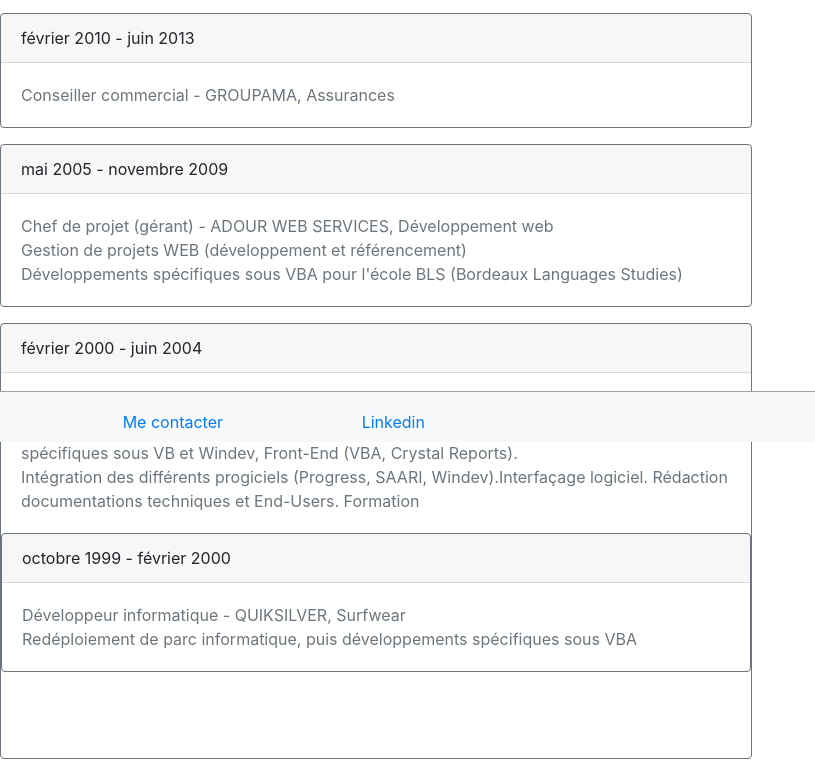
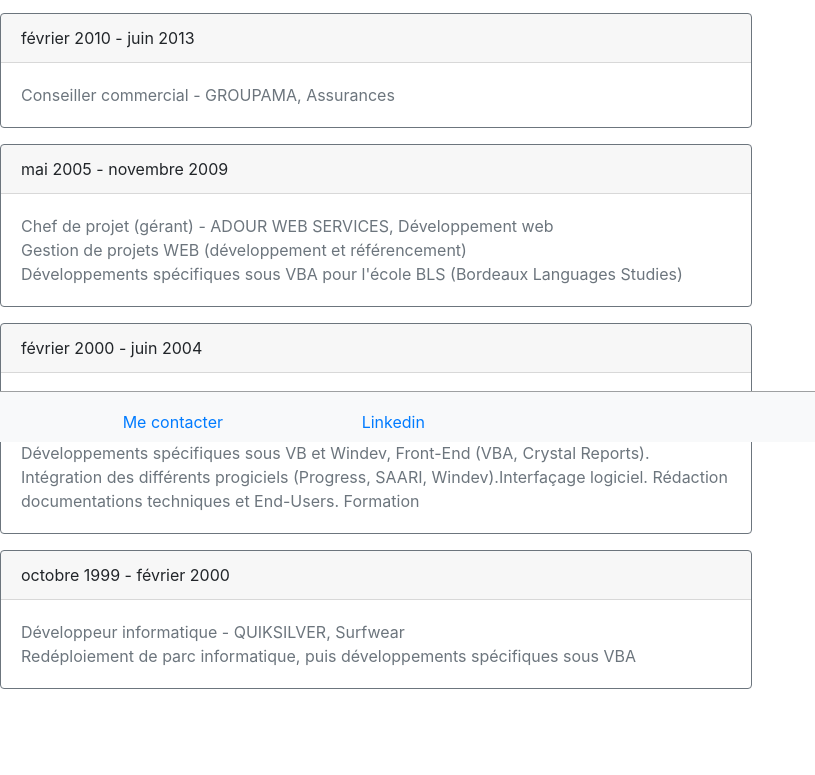
Before and after one commit to stephanejacot/CV, a plain HTML site: page experience.html in a window 1280 px wide. Shown: the part 358-1133 px from the top of the page, without its empty margins (0-815 px from the left). Drawn offline with nearby package versions, Linux system fonts and the light colour scheme.

Commit message:
version 1.3

```diff
--- a/experience.html
+++ b/experience.html
@@ -56,23 +56,25 @@
     <div class="card border-secondary mb-3" style="max-width: 47rem;">
         <div class="card-header">mai 2005 - novembre 2009</div>
         <div class="card-body text-secondary">Chef de projet (gérant) - ADOUR WEB SERVICES, Développement web
-                <p class="card-text">Gestion de projets WEB (développement et référencement) </p>
+            <div class="card-text">Gestion de projets WEB (développement et référencement)</div>
             Développements spécifiques sous VBA pour l'école BLS (Bordeaux Languages Studies)
         </div>
     </div>
     <div class="card border-secondary mb-3" style="max-width: 47rem;">
         <div class="card-header">février 2000 - juin 2004</div>
         <div class="card-body text-secondary">Responsable informatique - PETROMARINE, Transport Maritime Pétrolier
-        <p class="card-text">Administration du système d’information et bases de
-            données du groupe. Développements spécifiques sous VB et Windev, Front-End (VBA,
-            Crystal Reports).</p>
-        Intégration des différents progiciels (Progress, SAARI, Windev).Interfaçage
+            <div class="card-text">Administration du système d’information et bases de
+                données du groupe.</div>
+                Développements spécifiques sous VB et Windev, Front-End (VBA,
+                Crystal Reports). Intégration des différents progiciels (Progress, SAARI, Windev).Interfaçage
                 logiciel. Rédaction documentations techniques et End-Users. Formation
+            </div>
         </div>
         <div class="card border-secondary mb-3" style="max-width: 47rem;">
             <div class="card-header">octobre 1999 - février 2000</div>
             <div class="card-body text-secondary">Développeur informatique - QUIKSILVER, Surfwear
-                <p class="card-text">Redéploiement de parc informatique, puis développements spécifiques sous VBA</p>
+                <div class="card-text">Redéploiement de parc informatique, puis développements spécifiques sous VBA
+                </div>
             </div>
         </div>
             <div class="end"></div>
```
Lines whose indentation alone changed are shown as unchanged.
